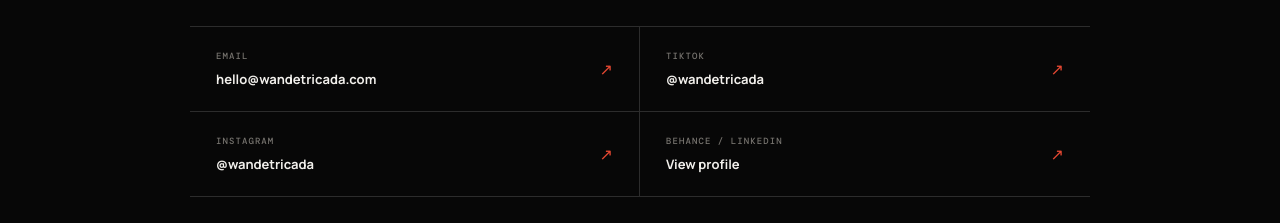
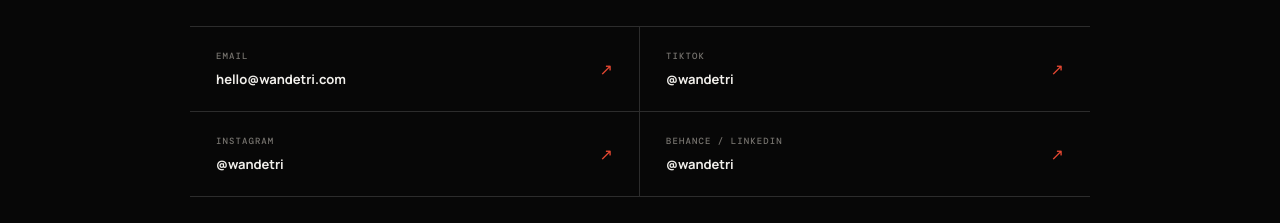
Before and after one commit to wandetri/wandetri-porto, a React (Vite) app: page / in a window 1280 px wide. Shown: the part 5705-5928 px from the top of the page. Built offline with nearby package versions, Linux system fonts and the light colour scheme.

Commit message:
Update contact handles to wandetri

```diff
--- a/src/components/Contact.jsx
+++ b/src/components/Contact.jsx
@@ -1,8 +1,8 @@
 const links = [
-  ['Email', 'hello@wandetricada.com', 'mailto:hello@wandetricada.com'],
-  ['TikTok', '@wandetricada', '#'],
-  ['Instagram', '@wandetricada', '#'],
-  ['Behance / LinkedIn', 'View profile', '#'],
+  ['Email', 'hello@wandetri.com', 'mailto:hello@wandetri.com'],
+  ['TikTok', '@wandetri', '#'],
+  ['Instagram', '@wandetri', '#'],
+  ['Behance / LinkedIn', '@wandetri', '#'],
 ]
 
 function Contact() {
```
